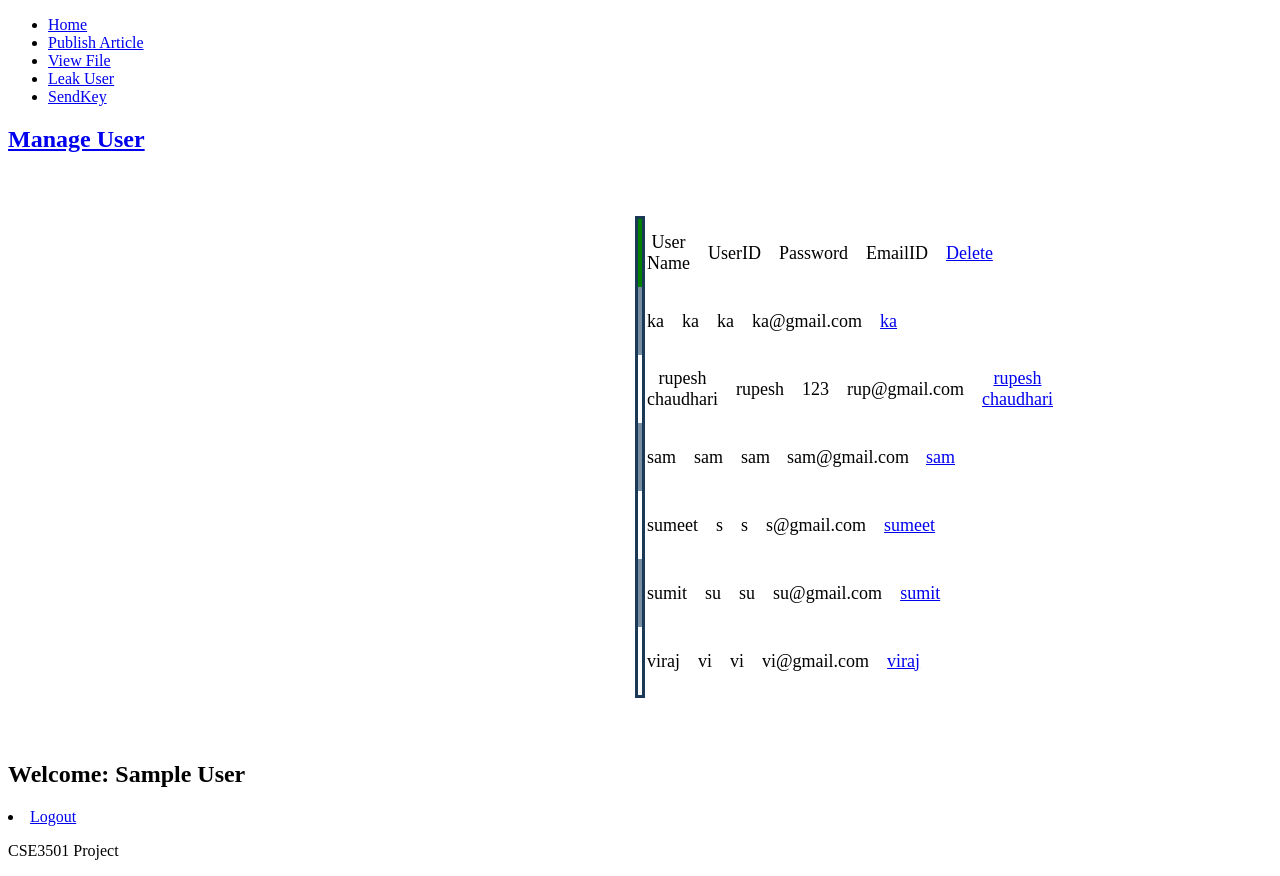
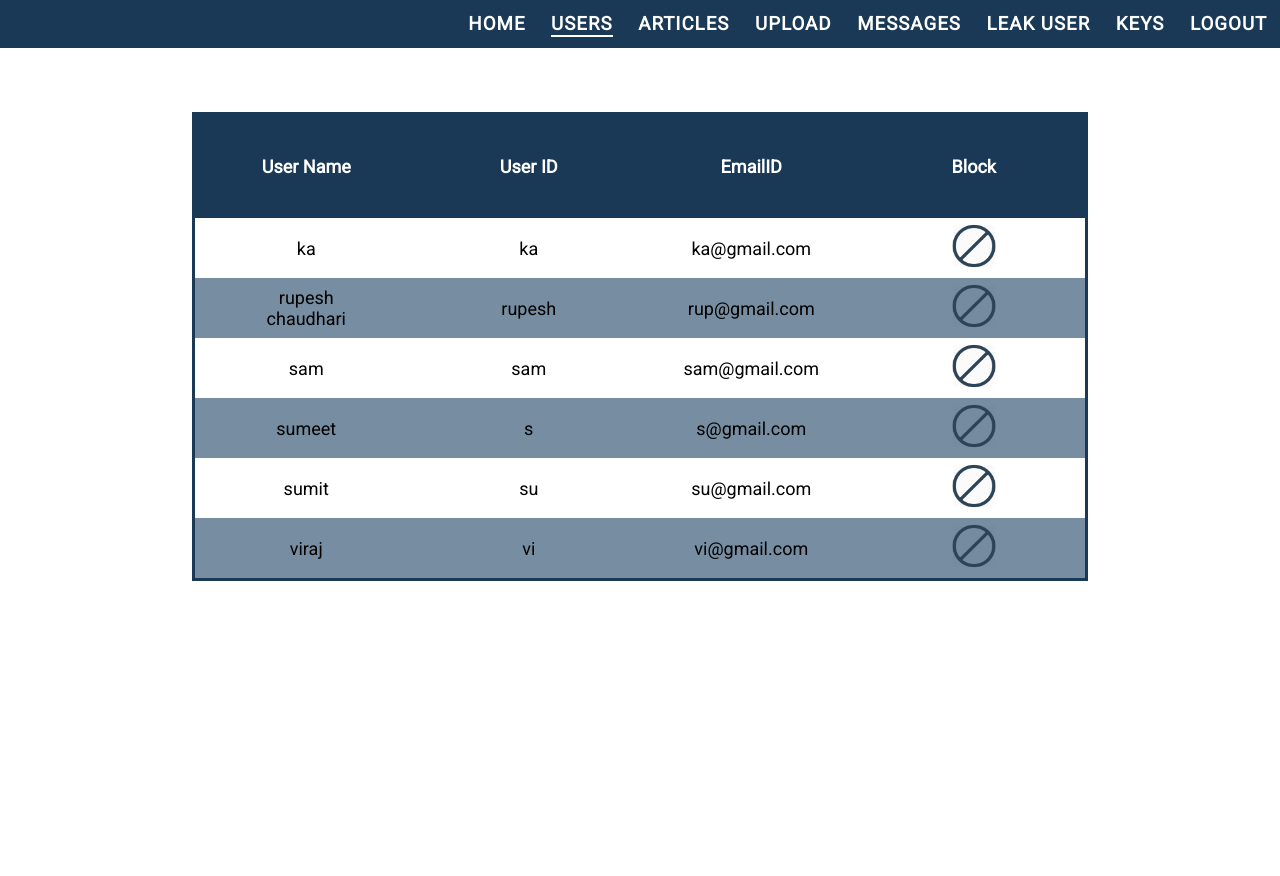
Before and after one commit to mounvip1525/GuiltyModel, a PHP site: page /data-leakage-detection/admin/m_user.php in a window 1280 px wide. After the commit the page ends 581 px from the top, so only its background shows below. Run offline with PHP 8.4, Linux system fonts and the light colour scheme; the visitor is signed in with stand-in values (Sample User, id 1); data comes from the database, SQL or seed files in the repository.

Commit message:
revamp: admin pages

```diff
--- a/data-leakage-detection/admin/m_user.php
+++ b/data-leakage-detection/admin/m_user.php
@@ -3,14 +3,12 @@
 <head>
 	<title>Data Leakage Detection</title>
 	<meta charset="utf-8" />
-
 	<link rel="stylesheet" href="stylesheet.css" type="text/css" />
+	<link rel="stylesheet" href="../stylesheet.css" type="text/css" />
 	<meta name="viewport" content="width=device-width, initial-scale=1.0">
-
 </head>
 <?php
 session_start(); //Start the session
-
 if (!isset($_SESSION['name'])) {
         echo "Please Login";
 		//$_SESSION['error'] = "Please Login First";
@@ -18,10 +16,7 @@ if (!isset($_SESSION['name'])) {
 		} if (!$_SESSION['name']){
 		      echo  header("Location: http://localhost/data-leakage-detection/adminlogin.php");
 		}
-
-
 		else{
-
 		define('ADMIN',$_SESSION['name']); //Get the user name from the previously registered super global variable
 		//if(!session_is_registered("admin")){ //If session not registered
 		//header("location:login.php"); // Redirect to login.php page
@@ -30,36 +25,26 @@ if (!isset($_SESSION['name'])) {
 		header( 'Content-Type: text/html; charset=utf-8' );
 		//include'includes/conn.php';
  }
-
 ?>
-<body class="body">
-
-	<header class="mainHeader">
-		<nav><ul>
-			<li class="active"><a href="admin.php">Home</a></li>
-			<li><a href="upload.php">Publish Article</a></li>
-			<li ><a href="viewfile.php">View File</a></li>
-			<li ><a href="leakfile.php">Leak User</a></li>
-			<li ><a href="sendkey.php">SendKey</a></li>
-
-
-		</ul></nav>
-	</header>
-
-	<div class="mainContent1">
-		<div class="content">
-				<article class="topcontent1">
-					<header>
-						<h2><a href="#" rel="bookmark" title="Permalink to this POST TITLE">Manage User</a></h2>
-					</header>
-
-					<footer>
-					</footer>
-
-					<content>
-						<p>
-							<table align="center" cellpadding="9" cellspacing="2" width="10"><tr bgcolor="green">
-							<td >User Name</td><td>UserID</td><td>Password</td><td>EmailID</td><td><a href="a_detail.php">Delete</a></td></tr>
+<body>
+	<nav>
+        <h3><a href="admin.php">HOME</a></h3>
+		<h3><a href="m_user.php" class="admin-active-nav">USERS</a></h3>
+		<h3><a href="m_arti.php">ARTICLES</a></h3>
+        <h3><a href="upload.php">UPLOAD</a></h3>
+		<h3><a href="viewmsg.php">MESSAGES</a></h3>
+		<h3><a href="leakfile.php">LEAK USER</a></h3>
+        <h3><a href="sendkey.php">KEYS</a></h3>
+        <h3><a href="logout.php">LOGOUT</a></h3>
+    </nav>
+	<table>
+		<thead>
+			<th>User Name</th>
+			<th>User ID</th>
+			<th>EmailID</th>
+			<th>Block</th> <!--Actually delete but mentioned block here -->
+		</thead>
+		<tbody>
 		<?php
 		{
 			$row="";
@@ -77,48 +62,18 @@ header( 'Content-Type: text/html; charset=utf-8' );
 				}
 				while($row = mysqli_fetch_assoc($retval))
 				{
-                                           echo "<tr bgcolor='white'><td> {$row['username']} </td> " .
+					echo "<tr>
+							<td> {$row['username']} </td> " .
 							"<td> {$row['userid']} </td> " .
-												"<td> {$row['password']} </td> " .
 							"<td> {$row['emailid']} </td> " .
-												"<td><a href='d_user.php?id=". "{$row['username']}'>{$row['username']}</a>" .
-											    "</td>" ;
+							"<td><a href='d_user.php?id=". "{$row['username']}'><img src='../img/block.png' alt='block' /></a>" ."</td>
+						</tr>" ;
 				}
 			}
 			mysqli_close($con);
 		}
 		?>
-
-
-
-
-
-</tr>
-
+</tbody>
 </table>
-
-						</p>
-						</content>
-
-				</article>
-
-			</div>
-<aside class="top-sidebar">
-					<article>
-					<h2>Welcome: <?php echo $_SESSION['name']/*Echo the username */ ?></h2>
-					<li><a href="logout.php">Logout</a></li>
-
-					<p></p>
-				    </article>
-				</aside>
-		</div>
-
-
-	</div>
-
-	<footer class="mainFooter">
-		<p>CSE3501 Project</p>
-	</footer>
-
 </body>
 </html>
--- a/data-leakage-detection/admin/stylesheet.css
+++ b/data-leakage-detection/admin/stylesheet.css
@@ -1,4 +1,7 @@
 /* landing */
+.admin-active-nav{
+	border-bottom:2px solid white;
+}
 .a-landing {
 	display: flex;
 	height: 100vh;
@@ -104,3 +107,22 @@
 		justify-content: center;
 		align-items: center;
 	}
+.admin-upload{
+	width:60%;
+	margin:1% auto;
+	padding:2% 5% 5%;
+}
+.admin-upload div{
+	padding:5%;
+}
+.admin-upload h1{
+	text-align: center;
+}
+.admin-upload .auth-form{
+	border-radius: 5px;
+}
+.admin-upload .admin-upload-btn{
+	width:40%;
+	margin:auto;
+	display:block;
+}
```
Also changed, not shown: data-leakage-detection/admin/m_arti.php (+8 -6 lines), data-leakage-detection/admin/upload.php (+110 -1 lines). Lines whose indentation alone changed are shown as unchanged.
